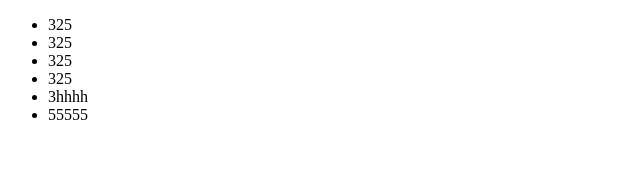
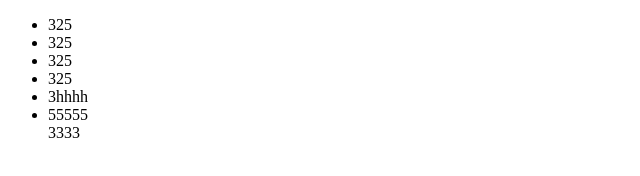
Before and after one commit to 2208Aws/2208AB, a plain HTML site: page inde.html in a window 1280 px wide. Shown: the full height of the page, 0-640 px from the left. Drawn offline with Linux system fonts and the light colour scheme.

Commit message:
哈哈哈

```diff
--- a/inde.html
+++ b/inde.html
@@ -14,6 +14,7 @@
         <li>325</li>
         <li>3hhhh</li>
         <li>55555</li>
+        <div>3333</div>
     </ul>
 </body>
 </html>
```
